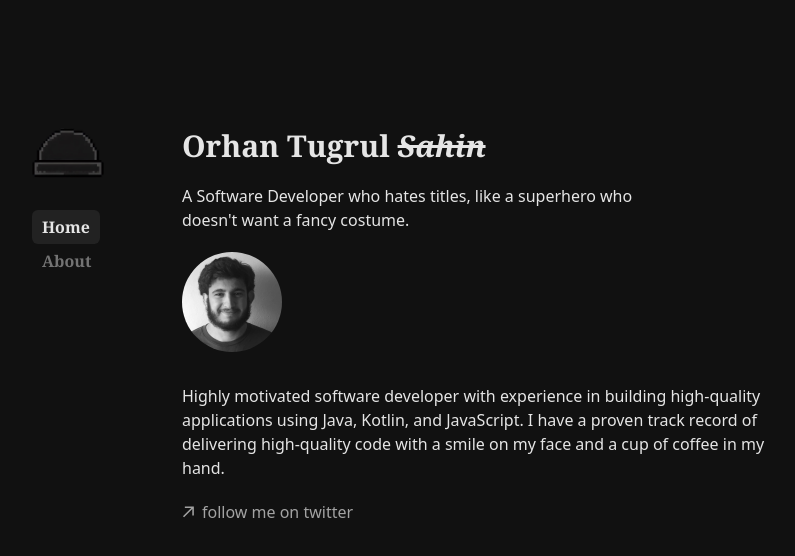
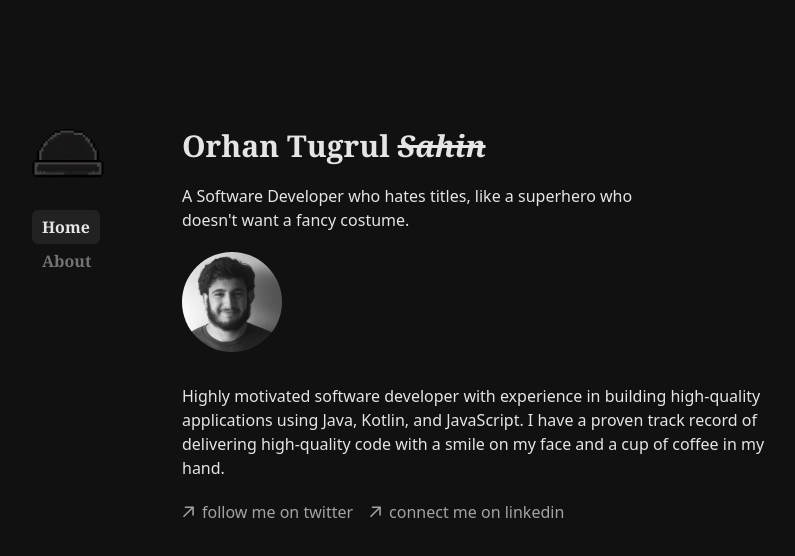
Before and after one commit to orhantugrul/orhantugrul.dev, a SvelteKit app: page / in a window 1280 px wide. Shown: the top 556 px of the page, without its empty margins (160-955 px from the left). Built offline with nearby package versions, Linux system fonts and the light colour scheme.

Commit message:
Add linkedin connection link

```diff
--- a/src/routes/+page.svelte
+++ b/src/routes/+page.svelte
@@ -46,5 +46,12 @@
         href={"https://twitter.com/itsorhanbtw"}
       />
     </li>
+
+    <li>
+      <Link
+        title={"connect me on linkedin"}
+        href={"https://www.linkedin.com/in/orhantugrul/"}
+      />
+    </li>
   </ul>
 </Container>
```
